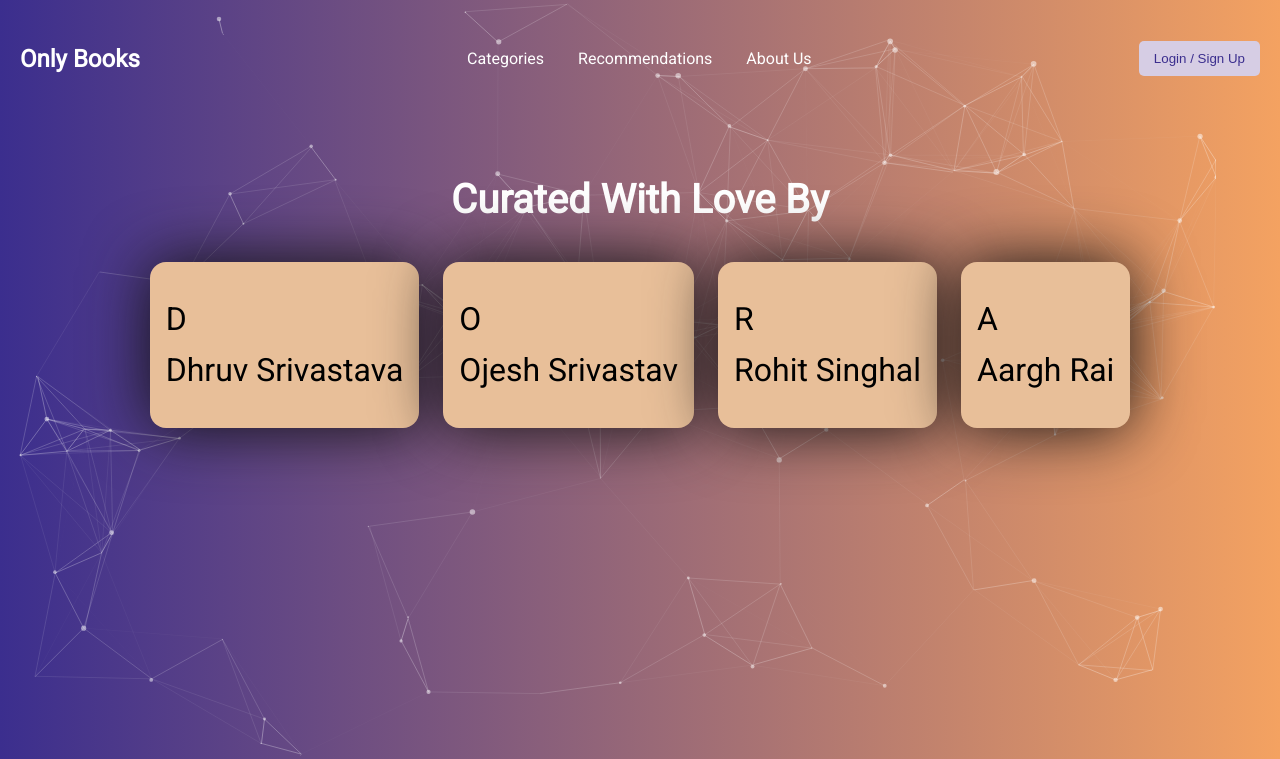
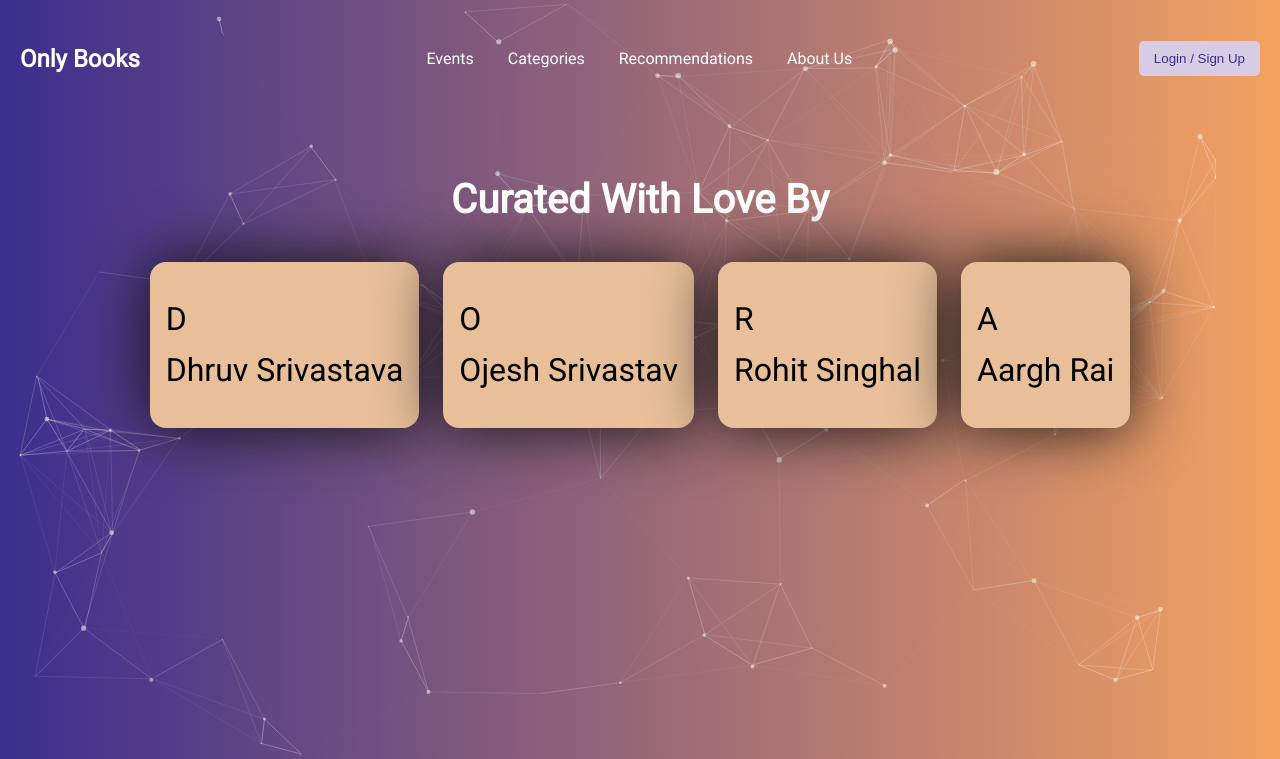
Before and after one commit to PixelEngineers/OnlyBooks, a Django app: page /about/ in a window 1280 px wide. Shown: the top 759 px of the page. Run offline with Django 4.2, Linux system fonts and the light colour scheme; some libraries are stand-ins or nearby versions.

Commit message:
fronted changes

```diff
--- a/OnlyBooks/static/styles/about.css
+++ b/OnlyBooks/static/styles/about.css
@@ -23,6 +23,8 @@
 }
 main > div >  div {
     font-size: 2rem;
+
+
 }
 i::before {
     width: 24px !important;
--- a/OnlyBooks/templates/main.html
+++ b/OnlyBooks/templates/main.html
@@ -34,6 +34,7 @@
             <nav class="navbar">
                 <h1>Only Books</h1>
                 <ul>
+                    <li><a href="{% url 'events' %}">Events</a></li>
                     <li><a href="{% url 'landing-page' %}">Categories</a></li>
                     <li><a href="{% url 'landing-page' %}#recommendations">Recommendations</a></li>
                     <li><a href="{% url 'about' %}">About Us</a></li>
```
